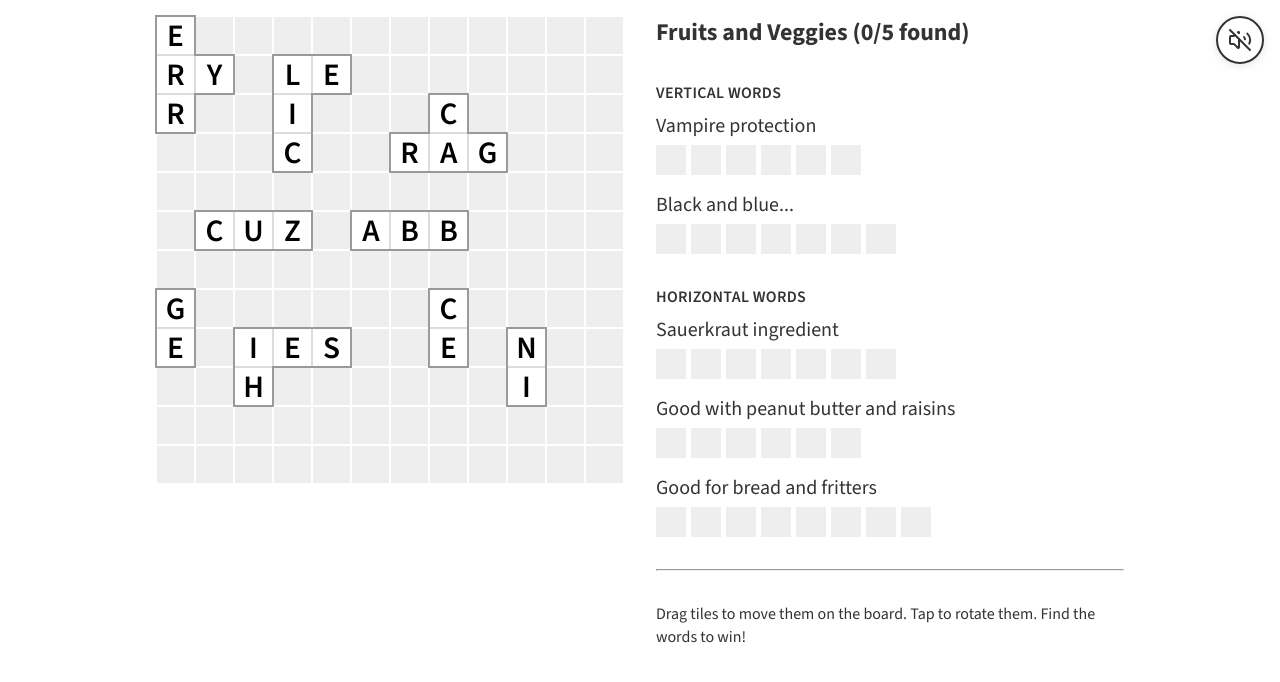
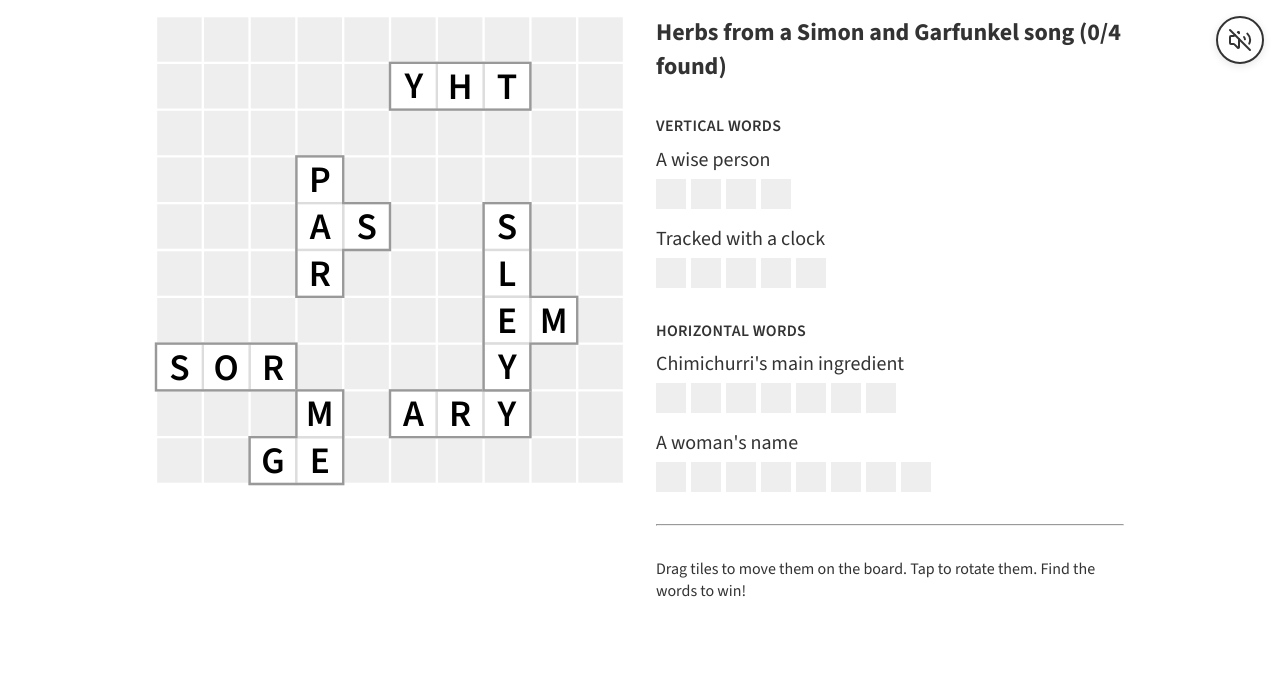
Before and after one commit to Paul-Hebert/tiled-words-2, a Vue app: page / in a window 1280 px wide. Shown: the top 682 px of the page. Built offline with nearby package versions, Linux system fonts and the light colour scheme.

Commit message:
Restore first level

```diff
--- a/src/App.vue
+++ b/src/App.vue
@@ -204,7 +204,7 @@ const levels = [
   },
 ]
 
-const currentLevelIndex = ref(1)
+const currentLevelIndex = ref(0)
 const currentLevel = computed(() => levels[currentLevelIndex.value])
 
 const nextLevel = () => {
```
